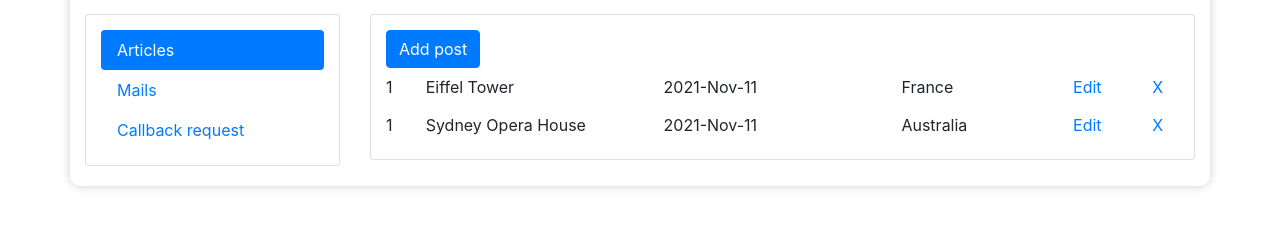
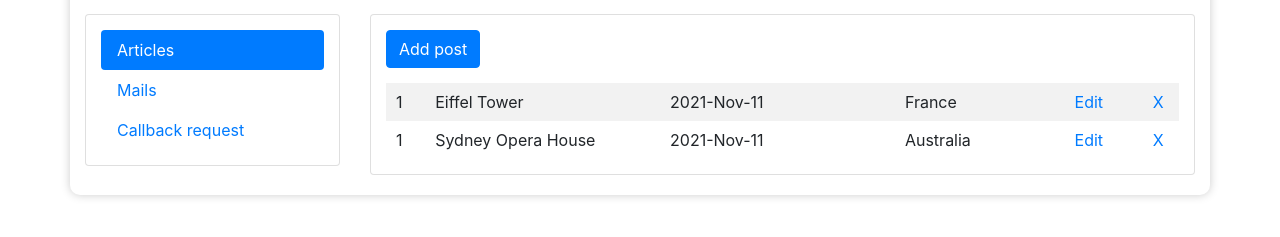
Before and after one commit to henry88lay/Lets-Travel, a website: page application/public/admin/index.html in a window 1280 px wide. Shown: the part 197-434 px from the top of the page. Drawn offline with nearby package versions, Linux system fonts and the light colour scheme.

Commit message:
added the article-inline on the article class and more

```diff
--- a/application/public/admin/index.html
+++ b/application/public/admin/index.html
@@ -70,7 +70,7 @@
                                     aria-labelledby="v-pills-home-tab">
                                         <button class="btn btn-primary">Add post</button>
                                         <div class="articles">
-                                            <article class="d-flex justify-content-between align-items-center">
+                                            <article class="d-flex justify-content-between align-items-center article-inline">
                                                 <div class="id w5">1</div>
                                                 <div class="name w30">Eiffel Tower</div>
                                                 <div class="date w30">2021-Nov-11</div>
@@ -78,7 +78,7 @@
                                                 <div class="edit w10"><button class="btn btn-link">Edit</button></div>
                                                 <div class="remove w5"><button class="btn btn-link">X</button></div>
                                             </article>
-                                            <article class="d-flex justify-content-between align-items-center">
+                                            <article class="d-flex justify-content-between align-items-center article-inline">
                                                 <div class="id w5">1</div>
                                                 <div class="name w30">Sydney Opera House</div>
                                                 <div class="date w30">2021-Nov-11</div>
--- a/application/public/css/styles.css
+++ b/application/public/css/styles.css
@@ -43,3 +43,15 @@ footer>.container, footer .row {
 .w5 {
     width: 5%;
 }
+
+.articles {
+    margin-top: 15px;
+}
+
+.article-inline {
+    padding-left: 10px;
+}
+
+.article-inline:nth-of-type(odd) {
+    background: rgba(0, 0, 0, 0.05);
+}
```
